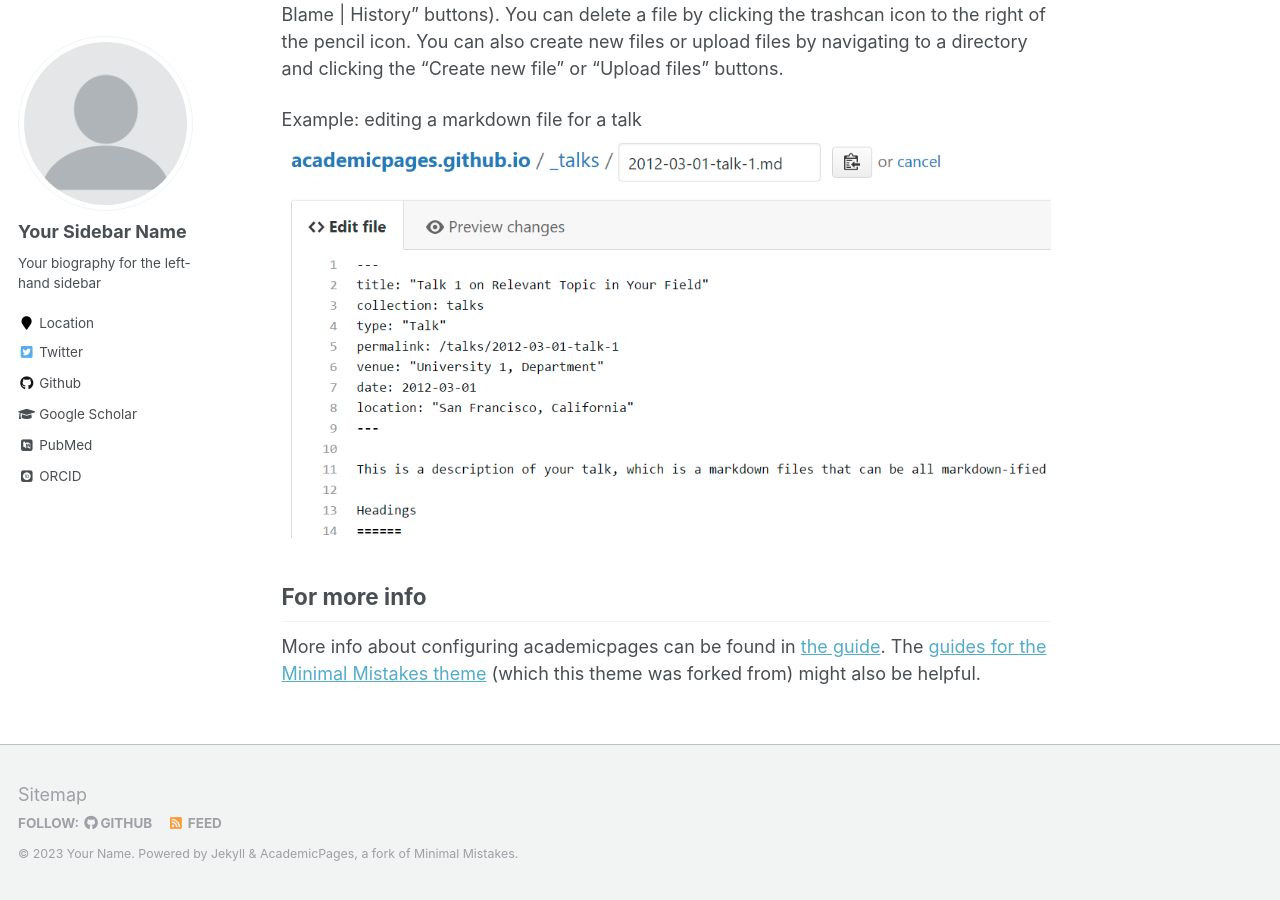
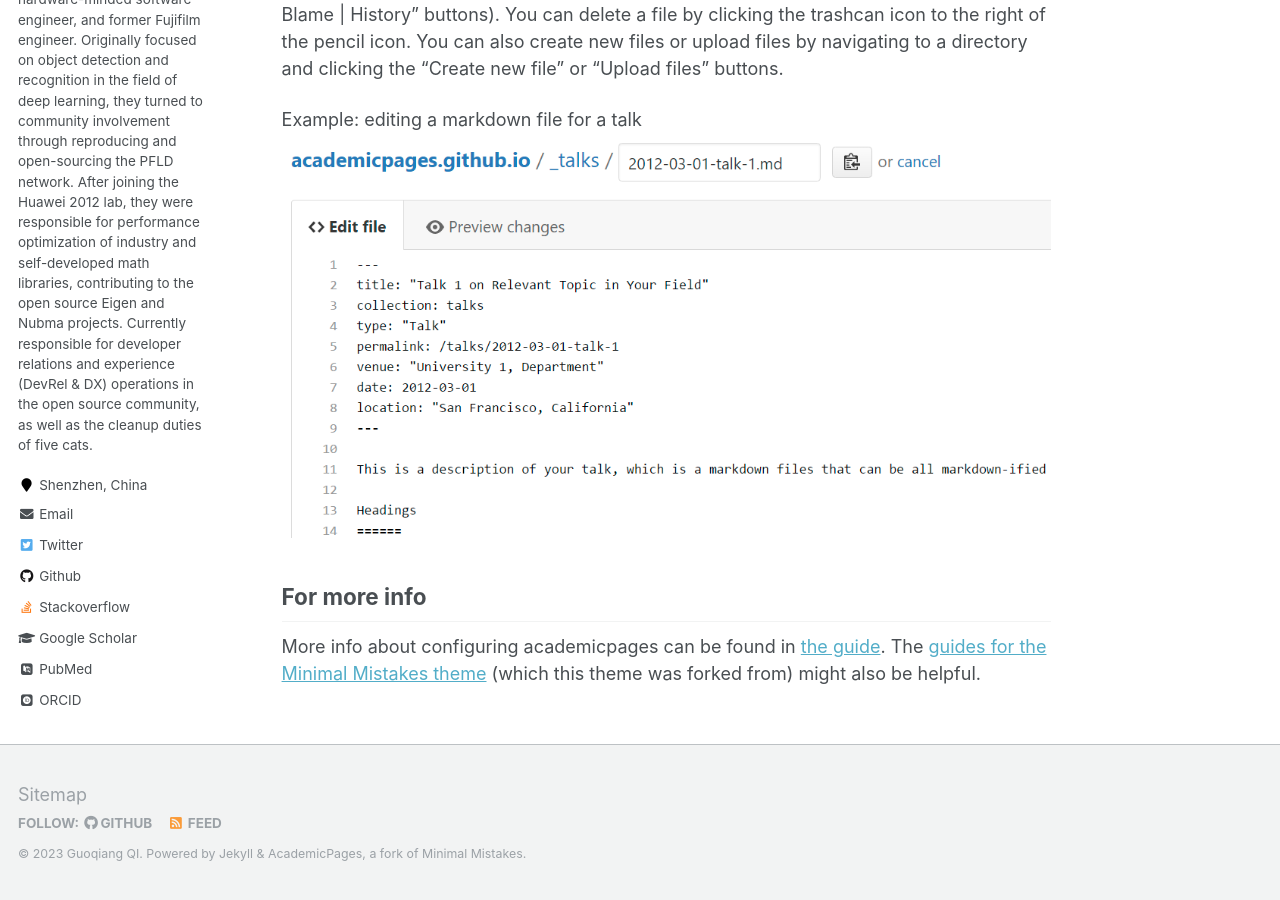
Before and after one commit to guoqiangqi/guoqiangqi.github.io, a Jekyll site: the page built from _pages/about.md, in a window 1280 px wide and 900 px high, scrolled down 2463 px. Built offline with Jekyll 4.4.1, drawn with Linux system fonts in a browser that asks for light colours; some web fonts are replaced; some of the changed text lies outside the part shown.

Commit message:
Change _config.yml file

```diff
--- a/_config.yml
+++ b/_config.yml
@@ -7,13 +7,13 @@
 
 # Site Settings
 locale                   : "en-US"
-title                    : "Your Name / Site Title"
+title                    : "Guoqiang QI"
 title_separator          : "-"
-name                     : &name "Your Name"
-description              : &description "personal description"
-url                      : https://academicpages.github.io # the base hostname & protocol for your site e.g. "https://mmistakes.github.io"
+name                     : &name "Guoqiang QI"
+description              : &description "Opensource enthusiast ✨. @numba and @eigenteam contributor."
+url                      : https://guoqiangqi.com # the base hostname & protocol for your site e.g. "https://mmistakes.github.io"
 baseurl                  : "" # the subpath of your site, e.g. "/blog"
-repository               : "academicpages/academicpages.github.io"
+repository               : "guoqiangqi/guoqiangqi.github.io"
 teaser                   :  # filename of teaser fallback teaser image placed in /images/, .e.g. "500x300.png"
 breadcrumbs              : false # true, false (default)
 words_per_minute         : 160
@@ -32,7 +32,7 @@ comments:
     colorscheme          : # "light" (default), "dark"
 staticman:
   allowedFields          : ['name', 'email', 'url', 'message']
-  branch                 : "gh-pages" # "master", "gh-pages"
+  branch                 : "academicpages" # "master", "gh-pages"
   commitMessage          : "New comment."
   filename               : comment-{@timestamp}
   format                 : "yml"
@@ -80,14 +80,14 @@ analytics:
 
 # Site Author
 author:
-  name             : "Your Sidebar Name"
+  name             : "Guoqiang QI</br>齐国强"
   avatar           : "profile.png"
-  bio              : "Your biography for the left-hand sidebar"
-  location         : "Location"
+  bio              : "An open source enthusiast, hardware-minded software engineer, and former Fujifilm engineer. Originally focused on object detection and recognition in the field of deep learning, they turned to community involvement through reproducing and open-sourcing the PFLD network. After joining the Huawei 2012 lab, they were responsible for performance optimization of industry and self-developed math libraries, contributing to the open source Eigen and Nubma projects. Currently responsible for developer relations and experience (DevRel & DX) operations in the open source community, as well as the cleanup duties of five cats."
+  location         : "Shenzhen, China"
   employer         :
-  pubmed           : "https://www.ncbi.nlm.nih.gov/pubmed/?term=john+snow"
-  googlescholar    : "http://yourfullgooglescholarurl.com"
-  email            :
+  pubmed           : ""
+  googlescholar    : ""
+  email            : "guoqiang.qi1@gmail.com"
   researchgate     :  # example: "https://www.researchgate.net/profile/yourprofile"
   uri              :
   bitbucket        :
@@ -96,7 +96,7 @@ author:
   flickr           :
   facebook         :
   foursquare       :
-  github           : "academicpages"
+  github           : "guoqiangqi"
   google_plus      :
   keybase          :
   instagram        :
@@ -106,10 +106,10 @@ author:
   orcid            : "http://orcid.org/yourorcidurl"
   pinterest        :
   soundcloud       :
-  stackoverflow    : # http://stackoverflow.com/users/123456/username
+  stackoverflow    : "http://stackoverflow.com/users/10628636/guoqiangqi"
   steam            :
   tumblr           :
-  twitter          : "replacethistwitterhandle"
+  twitter          : ""
   vine             :
   weibo            :
   xing             :
```
Also changed, not shown: images/profile.png.
